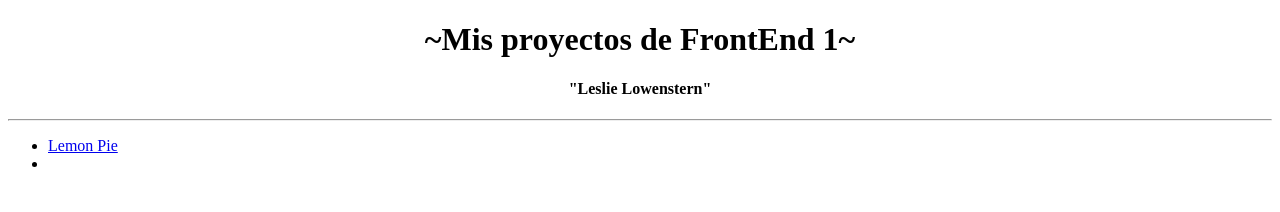
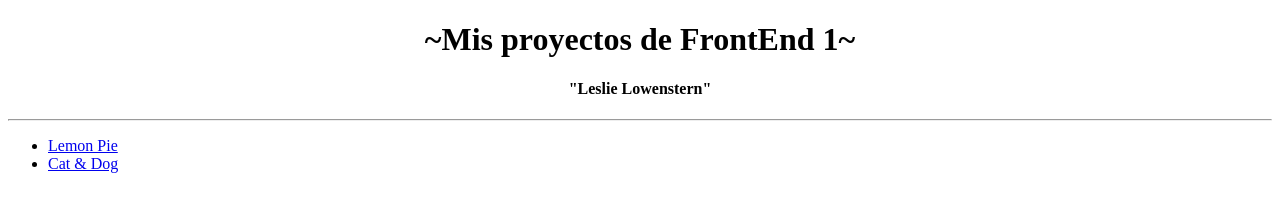
Before and after one commit to leslielow/FrontEnd1, a plain HTML site: page index.html in a window 1280 px wide. Drawn offline with Linux system fonts and the light colour scheme.

Commit message:
agregando nombre al enlace cat & dog en index

```diff
--- a/index.html
+++ b/index.html
@@ -17,7 +17,7 @@
   <main>
     <ul>
       <li><a href="./lemon-pie/index.html">Lemon Pie</a></li>
-      <li><a href="./cat-and-dog/index.html"></a></li>
+      <li><a href="./cat-and-dog/index.html">Cat & Dog</a></li>
     </ul>
   </main>
 </body>
```
